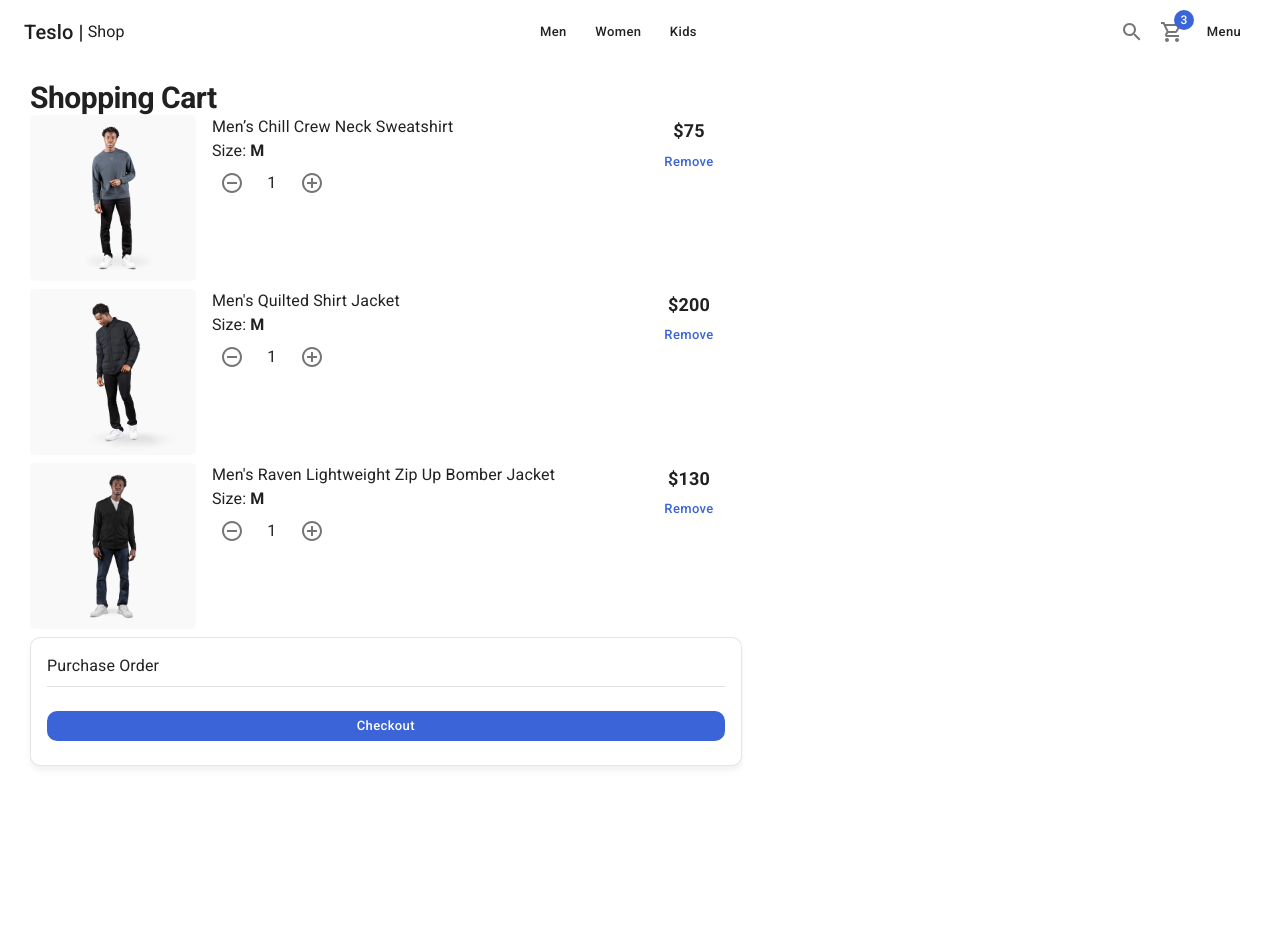
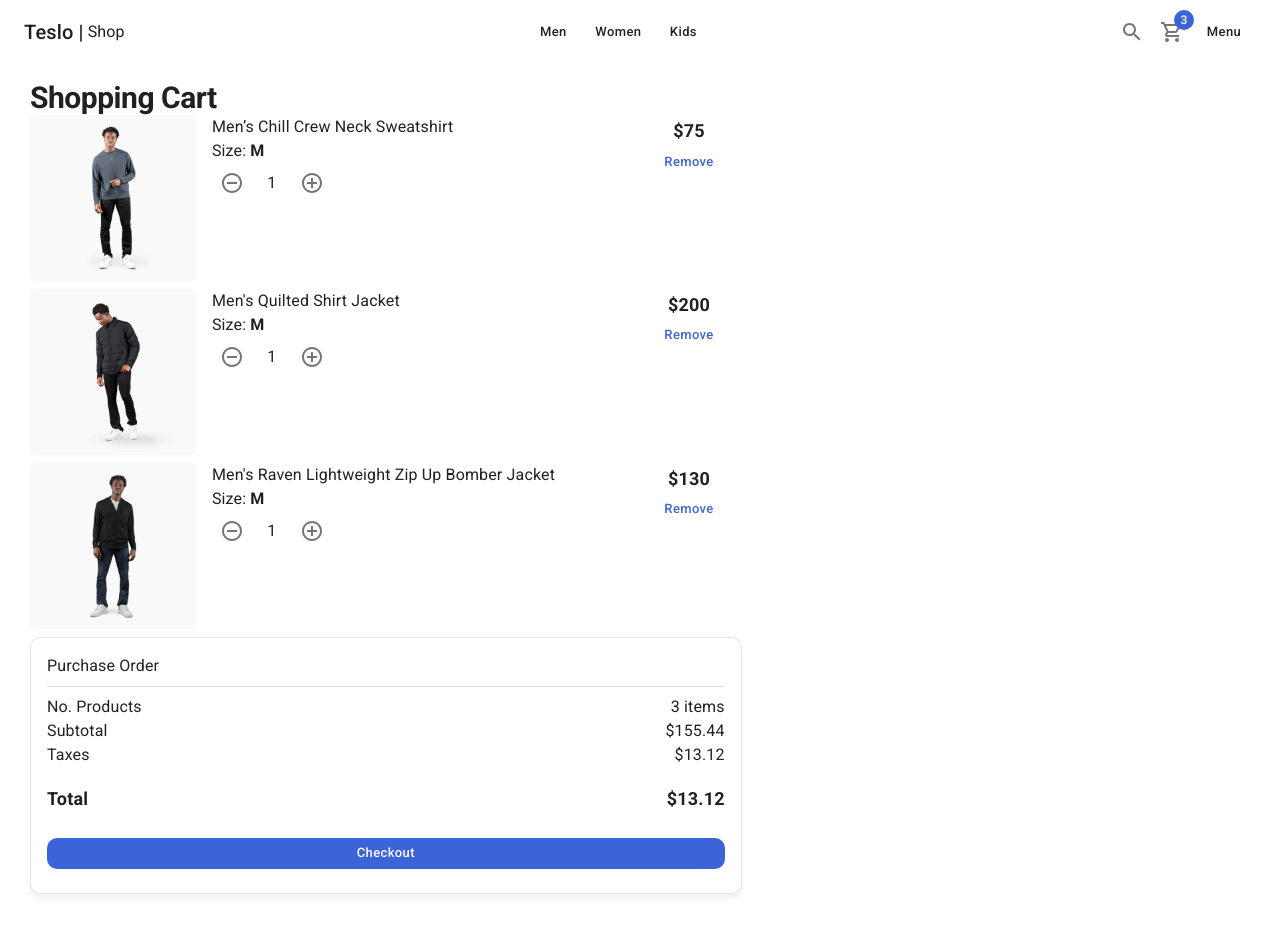
Before and after one commit to elitexpro/because-shop-next-ts, a Next.js app: page /cart in a window 1280 px wide. Shown: the top 932 px of the page. Before the commit the page ends 846 px from the top, so only its background shows below. Built offline with nearby package versions, Linux system fonts and the light colour scheme.

Commit message:
[ADD]: order summary component

```diff
--- a/src/teslo-shop/scenes/CartScene/CartScene.tsx
+++ b/src/teslo-shop/scenes/CartScene/CartScene.tsx
@@ -7,7 +7,7 @@ import {
   Box,
   Button,
 } from '@mui/material';
-import { CartList } from './components';
+import { CartList, OrderSummary } from './components';
 
 export interface CartSceneProps {}
 
@@ -30,6 +30,7 @@ const CartScene: React.FC<CartSceneProps> = () => {
               <Divider sx={{ my: 1 }} />
 
               {/* Order Summary */}
+              <OrderSummary />
 
               <Box sx={{ mt: 3 }}>
                 <Button color="secondary" className="circular-btn" fullWidth>
--- /dev/null
+++ b/src/teslo-shop/scenes/CartScene/components/OrderSummary/OrderSummary.tsx
@@ -0,0 +1,39 @@
+import { Grid, Typography } from '@mui/material';
+
+interface OrdenSummaryProps {}
+
+const OrdenSummary: React.FC<OrdenSummaryProps> = () => {
+  return (
+    <Grid container>
+      <Grid item xs={6}>
+        <Typography>No. Products</Typography>
+      </Grid>
+      <Grid item xs={6} display="flex" justifyContent="end">
+        <Typography>3 items</Typography>
+      </Grid>
+
+      <Grid item xs={6}>
+        <Typography>Subtotal</Typography>
+      </Grid>
+      <Grid item xs={6} display="flex" justifyContent="end">
+        <Typography>${155.44}</Typography>
+      </Grid>
+
+      <Grid item xs={6}>
+        <Typography>Taxes</Typography>
+      </Grid>
+      <Grid item xs={6} display="flex" justifyContent="end">
+        <Typography>${13.12}</Typography>
+      </Grid>
+
+      <Grid item xs={6} sx={{ mt: 2 }}>
+        <Typography variant="subtitle1">Total</Typography>
+      </Grid>
+      <Grid item xs={6} sx={{ mt: 2 }} display="flex" justifyContent="end">
+        <Typography variant="subtitle1">${13.12}</Typography>
+      </Grid>
+    </Grid>
+  );
+};
+
+export default OrdenSummary;
--- a/src/teslo-shop/scenes/CartScene/components/index.ts
+++ b/src/teslo-shop/scenes/CartScene/components/index.ts
@@ -1 +1,2 @@
 export { default as CartList } from './CartList/CartList';
+export { default as OrderSummary } from './OrderSummary/OrderSummary';
```
